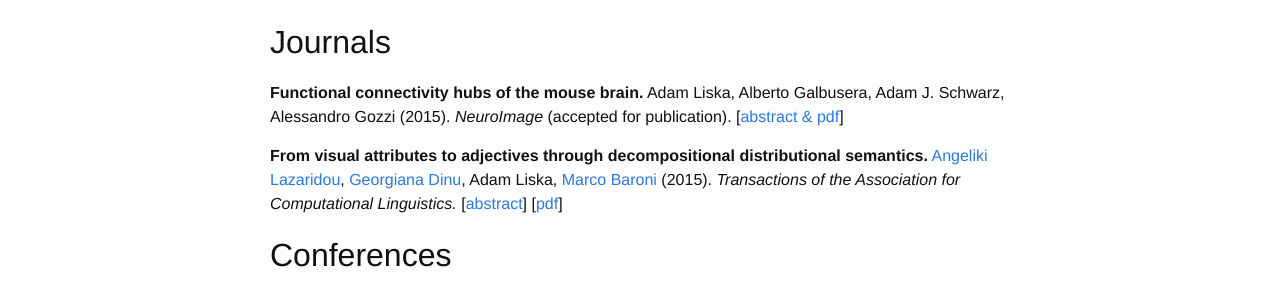
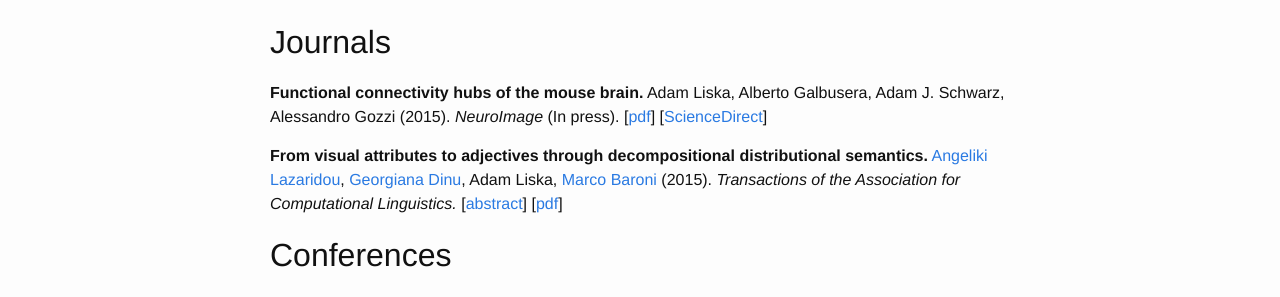
Before and after one commit to adliska/adliska.github.io, a Jekyll site: the page built from publications.md, in a window 1280 px wide. Shown: the part 146-443 px from the top of the page. Built offline with Jekyll 4.4.1, drawn with Linux system fonts in a browser that asks for light colours.

Commit message:
liska_etal_2015 pdf

```diff
--- a/publications.md
+++ b/publications.md
@@ -7,8 +7,9 @@
 --------
 **Functional connectivity hubs of the mouse brain.**
 Adam Liska, Alberto Galbusera, Adam J. Schwarz, Alessandro Gozzi (2015).
-*NeuroImage* (accepted for publication).
-[[abstract & pdf](http://www.sciencedirect.com/science/article/pii/S1053811915003249)]
+*NeuroImage* (In press).
+[[pdf](/downloads/publications/liska_etal_2015.pdf)]
+[[ScienceDirect](http://www.sciencedirect.com/science/article/pii/S1053811915003249)]
 
 **From visual attributes to adjectives through decompositional
 distributional semantics.**
```
Also changed, not shown: 4 other files.
